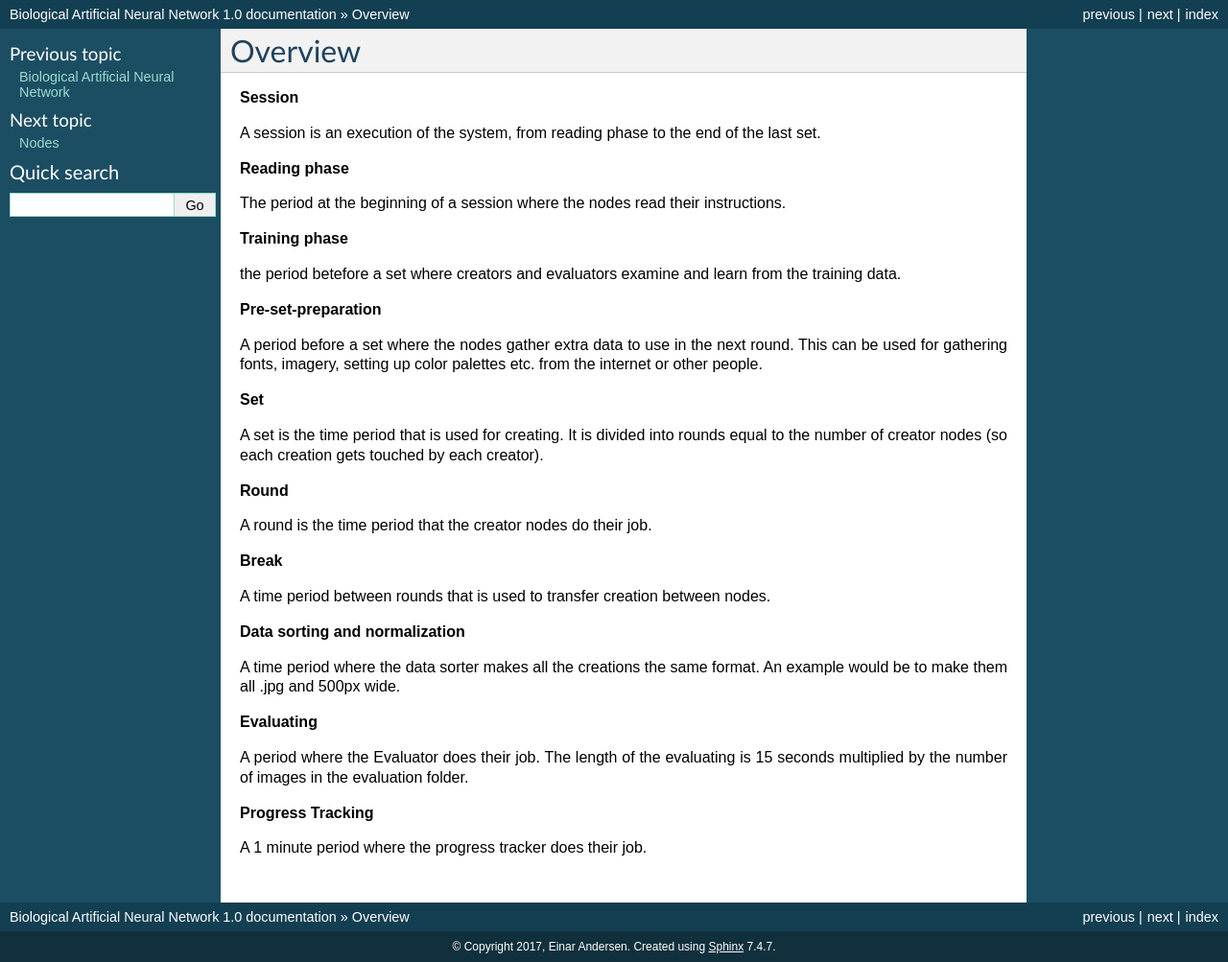
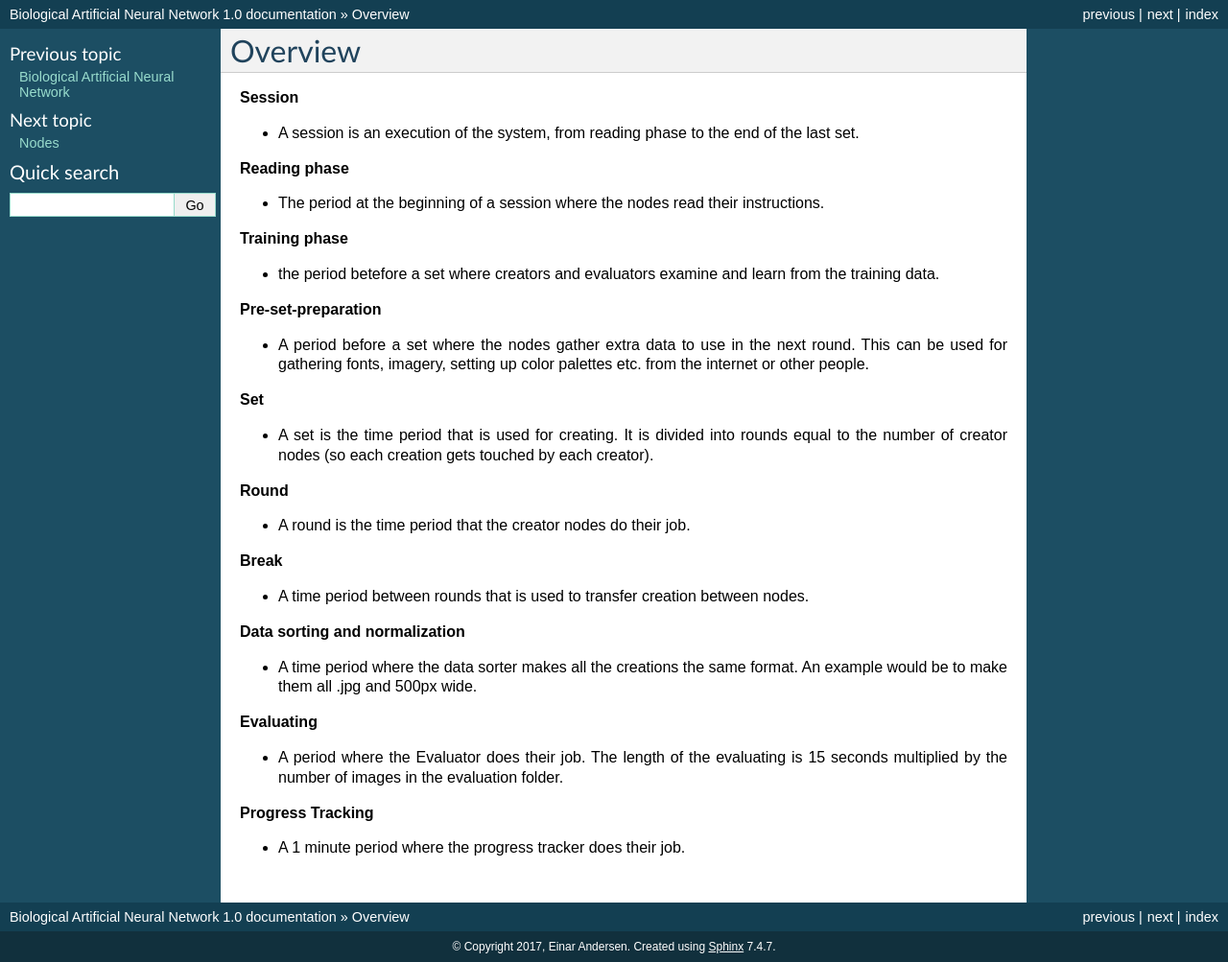
Before and after one commit to einarkurbitur/BANN, a Sphinx documentation site: the page built from docs/source/Overview.rst, in a window 1280 px wide. Shown: the whole page at 96% size. Built offline with Sphinx 7.4.7, drawn with Linux system fonts in a browser that asks for light colours; pages that are not in the unit, such as notebooks, are missing from menus.

Commit message:
updated info

```diff
--- a/docs/source/Examples.rst
+++ b/docs/source/Examples.rst
@@ -103,6 +103,7 @@ The Progress Tracker got the following instructions:
 Session
 ******
 The session was made up of 5 sets::
+
   Reading phase	-	2 minutes
   Training phase	-	2 minutes
 
--- a/docs/source/Overview.rst
+++ b/docs/source/Overview.rst
@@ -3,49 +3,49 @@ Overview
 
 **Session**
 
-A session is an execution of the system, from reading phase to the end of the last set.
+* A session is an execution of the system, from reading phase to the end of the last set.
 
 
 **Reading phase**
 
-The period at the beginning of a session where the nodes read their instructions.
+* The period at the beginning of a session where the nodes read their instructions.
 
 
 **Training phase**
 
-the period betefore a set where creators and evaluators examine and learn from the training data.
+* the period betefore a set where creators and evaluators examine and learn from the training data.
 
 
 **Pre-set-preparation**
 
-A period before a set where the nodes gather extra data to use in the next round. This can be used for gathering fonts, imagery, setting up color palettes etc. from the internet or other people.
+* A period before a set where the nodes gather extra data to use in the next round. This can be used for gathering fonts, imagery, setting up color palettes etc. from the internet or other people.
 
 
 **Set**
 
-A set is the time period that is used for creating. It is divided into rounds equal to the number of creator nodes (so each creation gets touched by each creator).
+* A set is the time period that is used for creating. It is divided into rounds equal to the number of creator nodes (so each creation gets touched by each creator).
 
 
 **Round**
 
-A round is the time period that the creator nodes do their job.
+* A round is the time period that the creator nodes do their job.
 
 
 **Break**
 
-A time period between rounds that is used to transfer creation between nodes.
+* A time period between rounds that is used to transfer creation between nodes.
 
 
 **Data sorting and normalization**
 
-A time period where the data sorter makes all the creations the same format. An example would be to make them all .jpg and 500px wide.
+* A time period where the data sorter makes all the creations the same format. An example would be to make them all .jpg and 500px wide.
 
 
 **Evaluating**
 
-A period where the Evaluator does their job. The length of the evaluating is 15 seconds multiplied by the number of images in the evaluation folder.
+* A period where the Evaluator does their job. The length of the evaluating is 15 seconds multiplied by the number of images in the evaluation folder.
 
 
 **Progress Tracking**
 
-A 1 minute period where the progress tracker does their job.
+* A 1 minute period where the progress tracker does their job.
```
